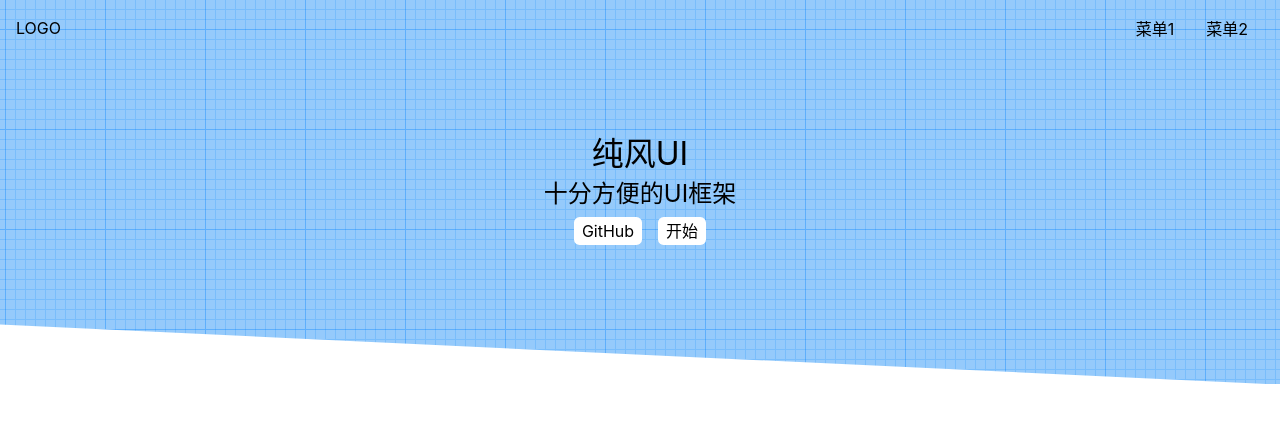
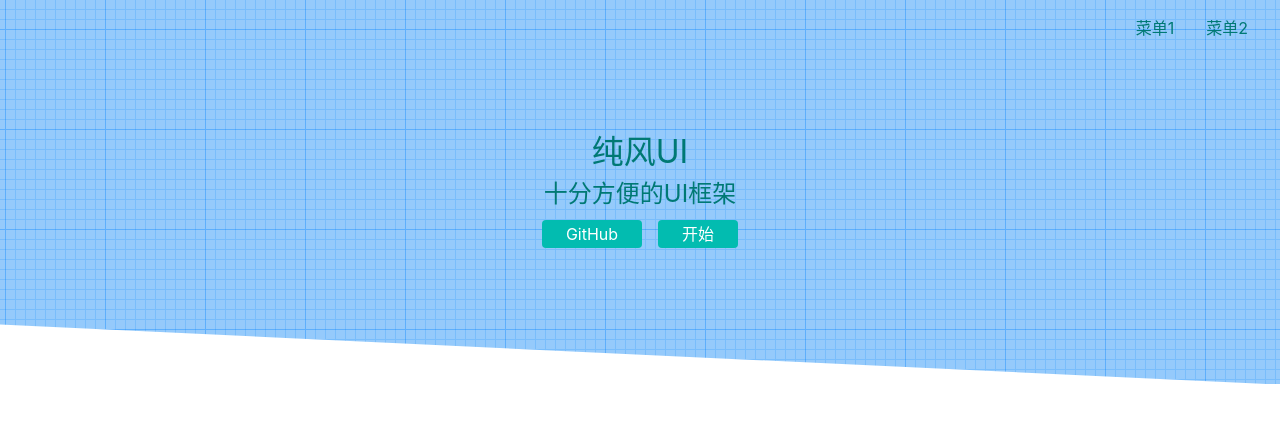
Before and after one commit to JeffShell/CyLun-test, a Vue app: page / in a window 1280 px wide. Shown: the top 422 px of the page. Built offline with nearby package versions, Linux system fonts and the light colour scheme.

Commit message:
引入iconfont

```diff
--- a/index.html
+++ b/index.html
@@ -5,6 +5,7 @@
   <link rel="icon" href="/favicon.ico" />
   <meta name="viewport" content="width=device-width, initial-scale=1.0">
   <title>Vite App</title>
+    <script src="//at.alicdn.com/t/font_2581422_up9ifjpprx.js"></script>
 </head>
 <body>
   <div id="app"></div>
--- a/src/components/Topnav.vue
+++ b/src/components/Topnav.vue
@@ -1,6 +1,10 @@
 <template>
   <div class="topnav">
-    <div class="logo">LOGO</div>
+    <div class="logo">
+      <svg class="icon">
+        <use xlink:href="#icon-logo"></use>
+      </svg>
+    </div>
     <ul class="menu">
       <li>菜单1</li>
       <li>菜单2</li>
@@ -22,7 +26,9 @@
 }
 </script>
 <style lang="scss" scoped>
+$color: #007974;
 .topnav {
+  color: $color;
   display: flex;
   padding: 16px;
   position: fixed;
@@ -35,6 +41,10 @@
   > .logo {
     max-width: 6em;
     margin-right: auto;
+  }
+  >svg {
+    width: 32px;
+    height: 32px;
   }
   > .menu {
     display: flex;
--- a/src/index.scss
+++ b/src/index.scss
@@ -11,7 +11,7 @@
   text-decoration: none;
   color: inherit;
 &:hover {
-   border-bottom: 1px solid;
+  text-decoration: underline;
    cursor: pointer;
  }
 }
@@ -20,5 +20,13 @@
 }
 body {
   font-size: 16px;
+  line-height: 1.5;
+  color: #1d2c40;
   font-family: -apple-system, "Noto Sans", "Helvetica Neue", Helvetica, "Nimbus Sans L", Arial, "Liberation Sans", "PingFang SC", "Hiragino Sans GB", "Noto Sans CJK SC", "Source Han Sans SC", "Source Han Sans CN", "Microsoft YaHei", "Wenquanyi Micro Hei", "WenQuanYi Zen Hei", "ST Heiti", SimHei, "WenQuanYi Zen Hei Sharp", sans-serif;
 }
+.icon {
+  width: 1em; height: 1em;
+  vertical-align: -0.15em;
+  fill: currentColor;
+  overflow: hidden;
+}
--- a/src/views/Home.vue
+++ b/src/views/Home.vue
@@ -1,4 +1,6 @@
 <template>
+  <div>
+
   <div class="topnav">
     <div class="bgc">
       <div class="ba"></div>
@@ -13,6 +15,18 @@
       </p>
     </div>
   </div>
+  <div class="features">
+    <svg class="icon">
+      <use xlink:href="#icon-vue"></use>
+    </svg>
+    <svg class="icon">
+      <use xlink:href="#icon-ts"></use>
+    </svg>
+    <svg class="icon">
+      <use xlink:href="#icon-light"></use>
+    </svg>
+    </div>
+  </div>
 </template>
 <script lang="ts">
 import Topnav from '../components/Topnav.vue'
@@ -21,6 +35,9 @@
 }
 </script>
 <style lang="scss" scoped>
+$green: #02bcb0;
+$border-radius: 4px;
+$color: #007974;
 .topnav{
   position: relative;
   .bgc {
@@ -40,9 +57,16 @@
     border-color: transparent transparent transparent #fff;
     transform: translate(0%, 1%);
   }
+  .features {
+    >svg {
+      width: 64px;
+      height: 64px;
+    }
+  }
   .banner {
+    color: $color;
     min-width: 300px;
-    padding: 100px 0px;
+    padding: 100px 0;
     position: absolute;
     top: 50%;
     left: 50%;
@@ -55,13 +79,18 @@
       padding: 8px 0;
       a {
         margin: 0 8px;
-        background: #fff;
+        background: $green;
+        color: white;
         display: inline-block;
         $h: 28px;
         height: $h;
         line-height: $h;
         border-radius: $h/5;
-        padding: 0 8px;
+        padding: 0 24px;
+        border-radius: $border-radius;
+        &:hover {
+          text-decoration: none;
+        }
       }
     }
   }
```
